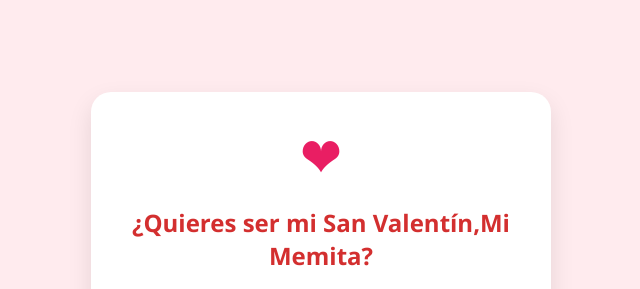
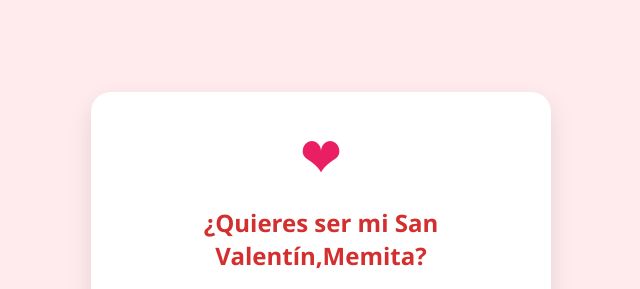
Before and after one commit to tonyjins/Memita, a plain HTML site: page index.html in a window 1280 px wide. Shown: the top 289 px of the page, without its empty margins (319-959 px from the left). Drawn offline with Linux system fonts and the light colour scheme.

Commit message:
Update index.html

```diff
--- a/index.html
+++ b/index.html
@@ -78,7 +78,7 @@
 
     <div class="container">
         <div class="corazon">❤</div>
-        <h1>¿Quieres ser mi San Valentín,Mi Memita?</h1>
+        <h1>¿Quieres ser mi San Valentín,Memita?</h1>
 
         <div class="foto-marco">
             <img src="https://i.postimg.cc/Wt5w5jXW/1770775246215.png" alt="Nuestra Foto">
```
